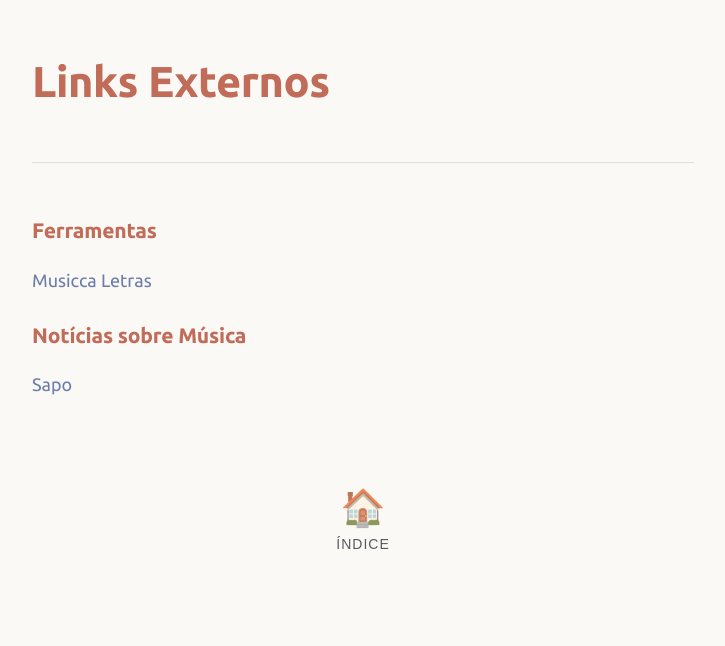
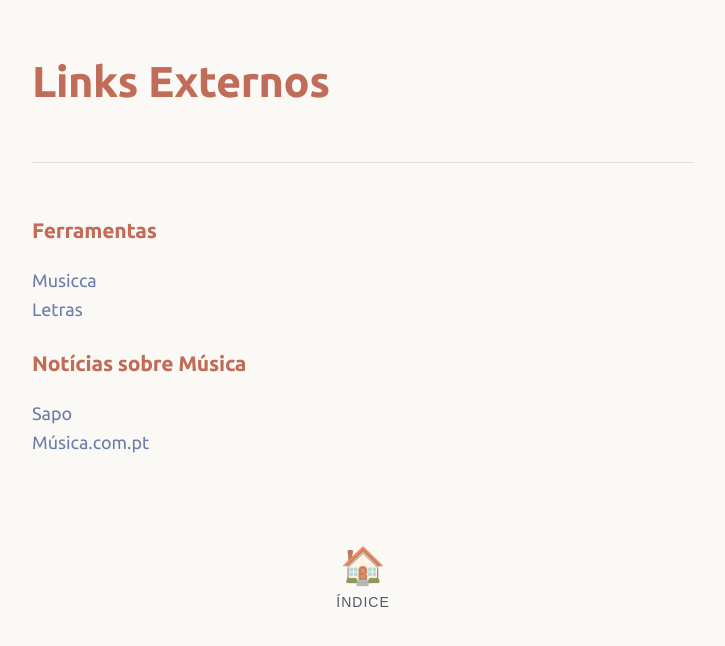
Before and after one commit to joaquim-capitao/musica, a Jekyll site: the page built from links-externos.md, in a window 1280 px wide. Shown: the top 646 px of the page, without its empty margins (277-1002 px from the left). Built offline with Jekyll 4.4.1, drawn with Linux system fonts in a browser that asks for light colours; our own code applies the rules of GitHub Pages for plain Markdown files.

Commit message:
Update links-externos.md

```diff
--- a/links-externos.md
+++ b/links-externos.md
@@ -9,3 +9,4 @@
 
 ### Notícias sobre Música
 [Sapo](https://sapo.pt/cultura-lifestyle/musica)
+[Música.com.pt](https://musica.com.pt/)
```
